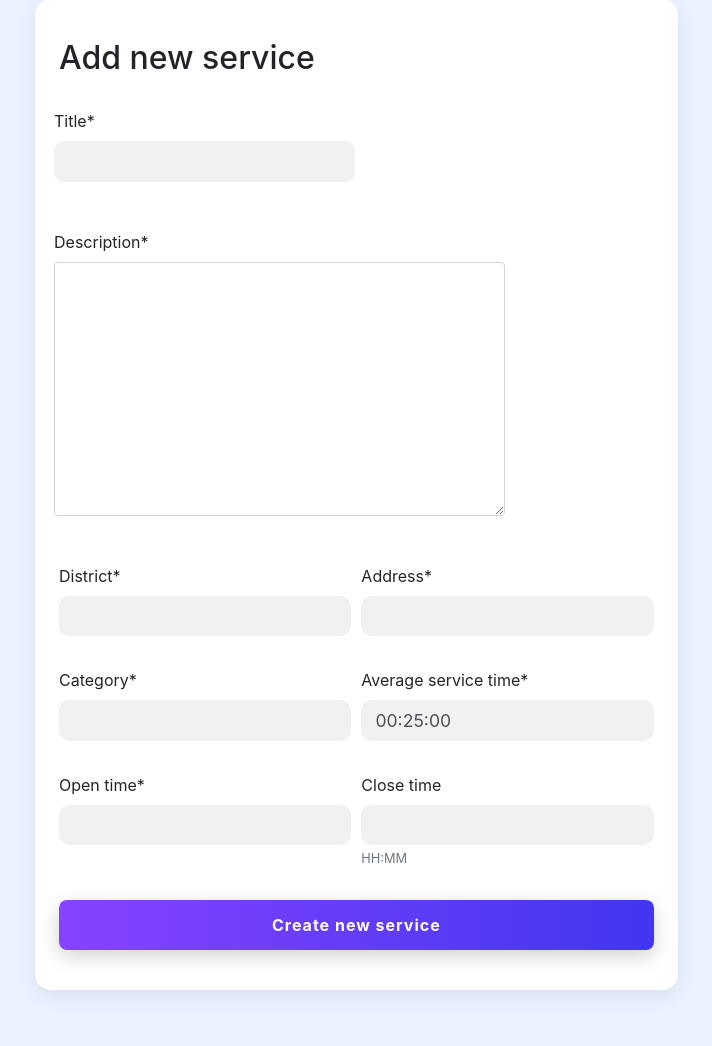
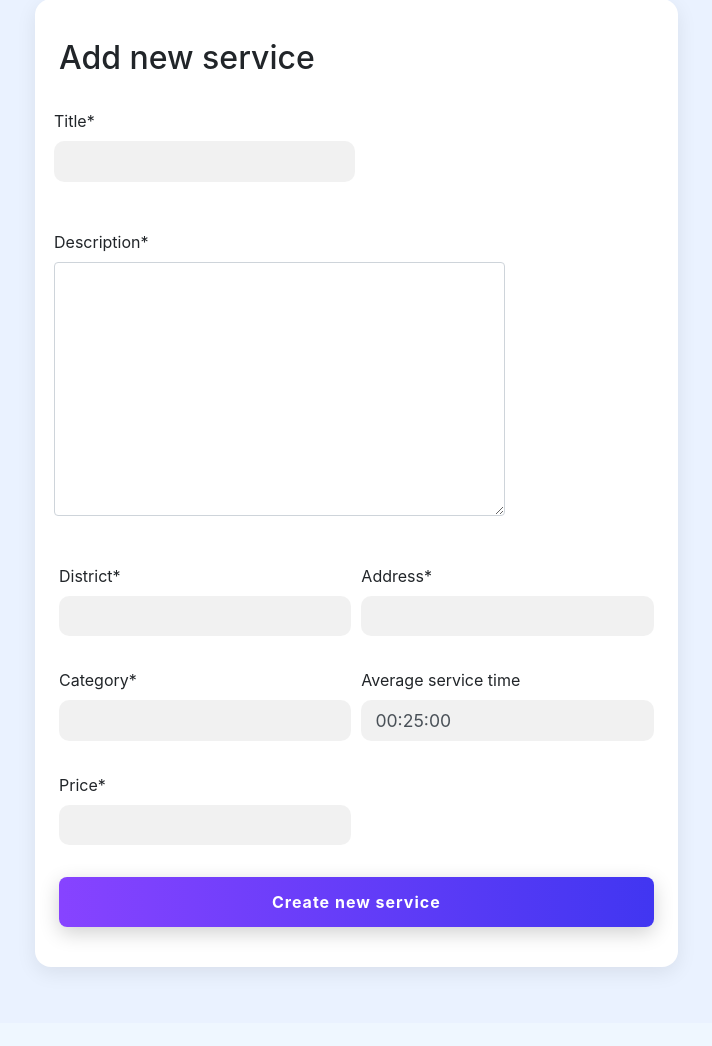
Before and after one commit to Dparmar006/bookon, a Django app: template templates/service/serviceRegistration.html in a window 1280 px wide. Shown: the part 113-1159 px from the top of the page, without its empty margins (53-765 px from the left). After the commit the page ends 1089 px from the top, so only its background shows below. Run offline with Django 3.2, Linux system fonts and the light colour scheme; the template is opened without the code that fills it: values that come from a table or form of the project are taken from there, others are empty; some libraries are stand-ins or nearby versions.

Commit message:
time issue avoided for presentation

```diff
--- a/services/forms.py
+++ b/services/forms.py
@@ -6,8 +6,6 @@ from .models import Service
 
 
 class serviceRegistratingForm(forms.ModelForm):
-    open_time = forms.DateTimeField(widget=widgets.DateInput)
-    close_time = forms.DateTimeField(help_text="HH:MM",  required=False)
 
     class Meta:
         model = Service
--- a/services/models.py
+++ b/services/models.py
@@ -17,7 +17,8 @@ class Service(models.Model):
     like = models.IntegerField(blank=True, null=True)
     open_time = models.TimeField(blank=True, null=True)
     close_time = models.TimeField(blank=True, null=True)
-    average_service_time = models.DurationField(default=timedelta(minutes=25))
+    average_service_time = models.DurationField(
+        default=timedelta(minutes=25), blank=True, null=True)
     owner = models.ForeignKey(Owner,  on_delete=models.CASCADE, default=1)
     slug = models.SlugField(unique=True)
 
--- a/services/views.py
+++ b/services/views.py
@@ -17,16 +17,14 @@ def generate_slug(name):
     return name.lower().strip().replace(" ", "-")
 
 
-@login_required
 def serviceRegistration(request):
-    # TODO: duplication of the slug
     if request.method == 'POST':
         form = serviceRegistratingForm(request.POST)
+        print(form)
         if form.is_valid():
-            service = form.save()
+            form.save()
             service_name = form.cleaned_data.get('title')
             # service = Service.objects.get()
-            print(service)
             messages.success(request, f"{service_name} added")
             return redirect("services:listServices")
     else:
--- a/templates/service/serviceRegistration.html
+++ b/templates/service/serviceRegistration.html
@@ -1,13 +1,15 @@
 {% extends "base.html" %} {% load crispy_forms_tags %}
 
-{% if form.errors %} {% for field in form %} {% for error in field.errors %}
+{% if form.errors %}
+{% for field in form %}
+{% for error in field.errors %}
 <div class="alert alert-danger">
   <strong>{{ error|escape }}</strong>
 </div>
 {% endfor %} {% endfor %} {% endif %}  {% block content %}
 
 <section>
-  <form method="post" class="form">
+  <form method="POST" class="form">
     <div class="form__title">
         <h2>Add new service</h2>
     </div>
@@ -55,19 +57,29 @@
       </div>
     </div>
 
-    <div class="form-row">
+    <!-- <div class="form-row">
       <div class="form-group col-md-6 mb-0">
         <div class="form__element">
-           {{ form.open_time|as_crispy_field }}
+          Open Time
+           <input type="time" name="open_time"  class="m-2">
         </div>
       </div>
       <div class="form-group col-md-6 mb-0">
        <div class="form__element">
-           {{ form.close_time|as_crispy_field }}
+          Close Time
+           <input type="time" name="close_time" class="m-2">
+        </div>
+      </div>
+    </div> -->
+
+
+        <div class="form-row">
+      <div class="form-group col-md-6 mb-0">
+        <div class="form__element">
+           {{ form.price|as_crispy_field }}
         </div>
       </div>
     </div>
-
     <button type="submit" class="btn btn-primary primary-button">Create new service</button>
      <p class="help-text mt-2">
 
```
Also changed, not shown: services/migrations/0015_alter_service_average_service_time.py (added), users/migrations/0007_auto_20210517_0924.py (added).
